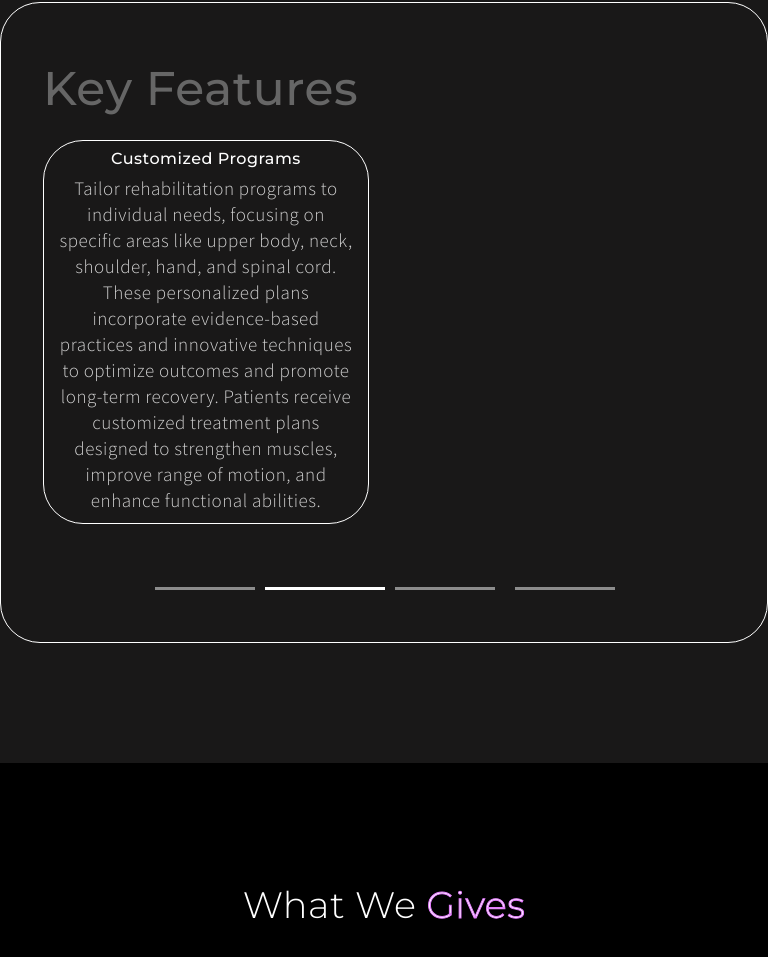
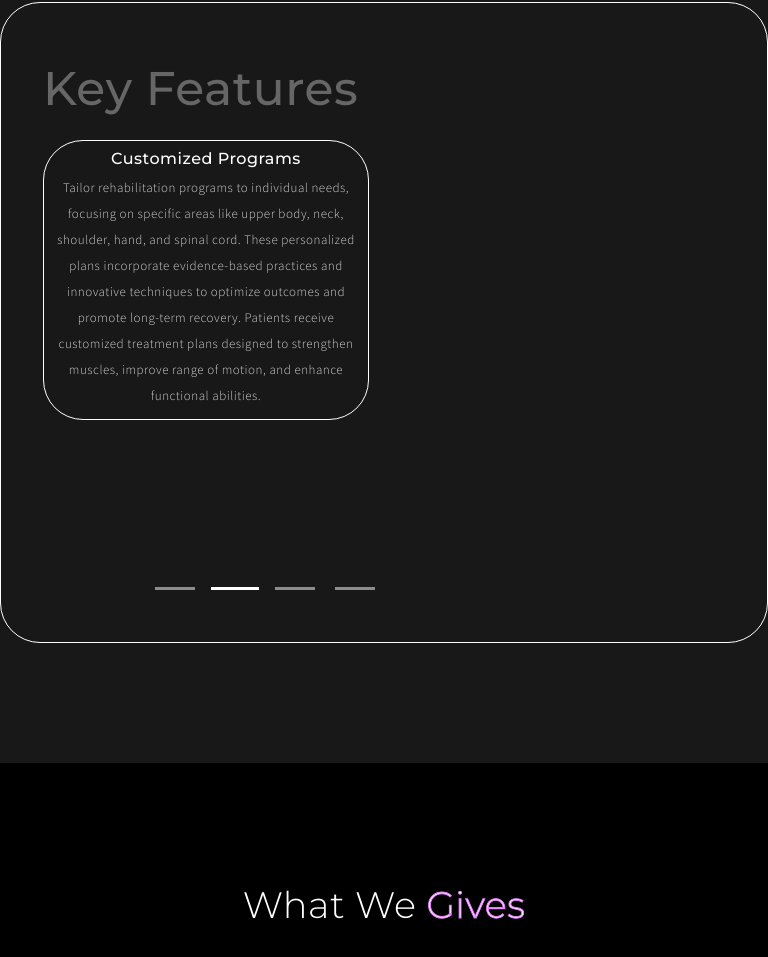
Before and after one commit to Gayathri282/HappyMoves, a plain HTML site: page index.html in a window 768 px wide. Shown: the part 1653-2610 px from the top of the page. Drawn offline with nearby package versions, Linux system fonts and the light colour scheme; some packages are replaced by stand-ins of ours; animation ran at ten frames a second.

Commit message:
Update style.css

```diff
--- a/ad-agency/css/style.css
+++ b/ad-agency/css/style.css
@@ -3451,10 +3451,10 @@ height: 60vh !important;
     .carousel-indicators li{
         margin-left: 10px;
         margin-right: 10px;
-        width: 100px;
+        width: 40px;
     }
     .text p{
-        font-size: 19px;
+        font-size: 13px;
     }
 }
 
@@ -3548,6 +3548,6 @@ height: 60vh !important;
         font-size: 10px;
     }
     .brochure .wrapper{
-        padding: 50px;
-    }
-}
+        padding: 20px;
+    }
+}
```
